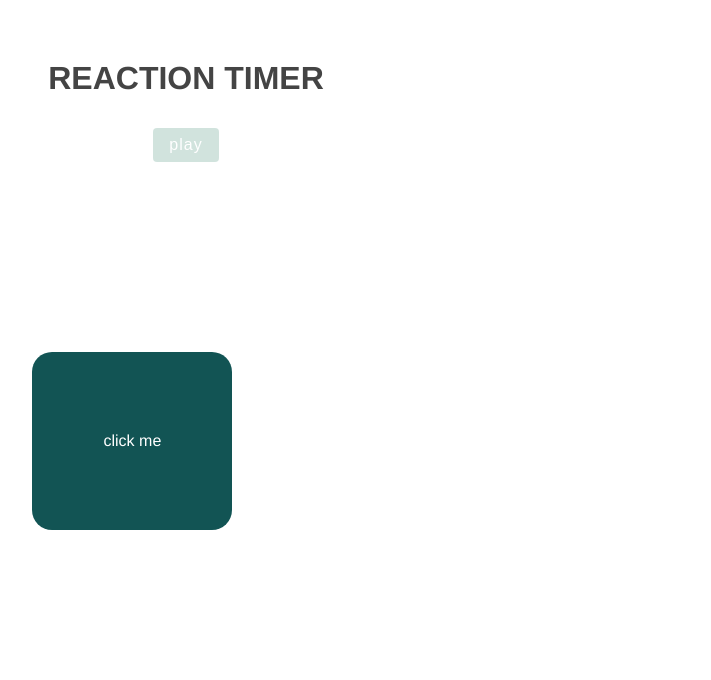
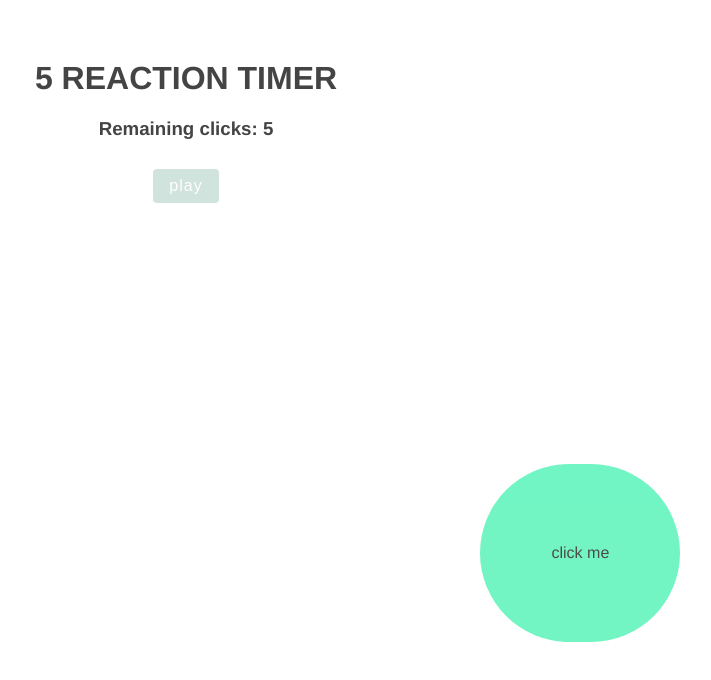
Before and after one commit to KalinHar/ClickReactionTimer, a Vue app: page / in a window 1280 px wide. Both pictures are taken after a click on the button "play". Shown: the top 680 px of the page, without its empty margins (454-1165 px from the left). Built offline with nearby package versions, Linux system fonts and the light colour scheme.

Commit message:
add more reactions and random target color

```diff
--- a/src/App.vue
+++ b/src/App.vue
@@ -1,8 +1,9 @@
 <template>
-  <h1>REACTION TIMER</h1>
+  <h1> {{ this.TotalClicks }} REACTION TIMER</h1>
+  <h3>Remaining clicks: {{ this.TotalClicks - this.loops }}</h3>
   <button @click="start" :disabled="isPlayng">play</button>
-  <Result v-if="showResults" :score="score" />
-  <Block v-if="isPlayng" :delay="delay" @end="endGame" />
+  <Result v-if="showResults" :score="finalScore" />
+  <Block v-if="isPlayng" :delay="delay" @end="nextClick" />
 </template>
 
 <script>
@@ -14,10 +15,13 @@ export default {
   components: { Block, Result },
   data() {
     return {
+      TotalClicks: 5,
       isPlayng: false,
       delay: null,
-      score: null,
+      score: 0,
+      finalScore: 0,
       showResults: false,
+      loops: 0,
     }
   },
   methods: {
@@ -26,10 +30,26 @@ export default {
       this.isPlayng = true
       this.showResults = false
     },
-    endGame(reactionTime) {
-      this.score = reactionTime
+    nextClick(reactionTime) {
+      this.loops += 1
+      this.score += reactionTime
+      if (this.loops == this.TotalClicks) {
+        this.finalScore = this.score
+        this.loops = 0
+        this.score = 0
+        this.endGame()
+      }else {
+        this.isPlayng = false
+        setTimeout(() => {
+            this.start()
+        }, 1)
+      }
+    },
+    endGame() {
+      // this.score = reactionTime
       this.isPlayng = false
       this.showResults =true
+
     }
   },
 
--- a/src/components/Block.vue
+++ b/src/components/Block.vue
@@ -1,5 +1,5 @@
 <template>
-  <div class="block" :style="{'top': fromTop, 'left': fromLeft}" v-if="showBlock" @click="stopTimer">
+  <div class="block" :style="{'top': fromTop, 'left': fromLeft, 'background': getRandomColor()}" v-if="showBlock" @click="stopTimer">
       click me
   </div>
 </template>
@@ -12,8 +12,8 @@ export default {
             showBlock: false,
             timer: null,
             reactionTime: 0,
-            fromLeft: Math.floor(Math.random() * 80) + '%',
-            fromTop: Math.floor(Math.random() * 80) + '%',
+            fromLeft: this.getRandomNum(80) + '%',
+            fromTop: this.getRandomNum(80) + '%',
         }
     },
     mounted() {
@@ -23,6 +23,9 @@ export default {
         }, this.delay)
     },
     methods: {
+        getRandomNum(n) {
+            return Math.floor(Math.random() * n)
+        },
         startTimer() {
             this.timer = setInterval(() => {
                 this.reactionTime += 10
@@ -31,6 +34,13 @@ export default {
         stopTimer() {
             clearInterval(this.timer)
             this.$emit('end', this.reactionTime)
+        },
+        getRandomColor() {
+            const r = this.getRandomNum(255)
+            const g = this.getRandomNum(255)
+            const b = this.getRandomNum(255)
+
+            return `rgb(${r}, ${g}, ${b})`
         }
     }
 }
@@ -38,13 +48,12 @@ export default {
 
 <style>
     .block {
+        opacity: 0.7;
         position: absolute;
         width: 200px;
-        border-radius: 20px;
-        background: rgb(18, 84, 84);
-        color: white;
+        border-radius: 100px;
+        color: black;
         text-align: center;
         padding: 80px 0;
-        /* margin: 40px; */
     }
 </style>
--- a/src/components/Result.vue
+++ b/src/components/Result.vue
@@ -12,11 +12,11 @@ export default {
         }
     },
     mounted() {
-        if (this.score < 250) {
+        if (this.score < 2000) {
             this.rank = 'Flash'
-        }else if (this.score < 400) {
+        }else if (this.score < 2500) {
             this.rank = 'Ninja'
-        }else if (this.score < 600) {
+        }else if (this.score < 3000) {
             this.rank = 'Normal'
         }else {
             this.rank = 'Snail ...'
```
